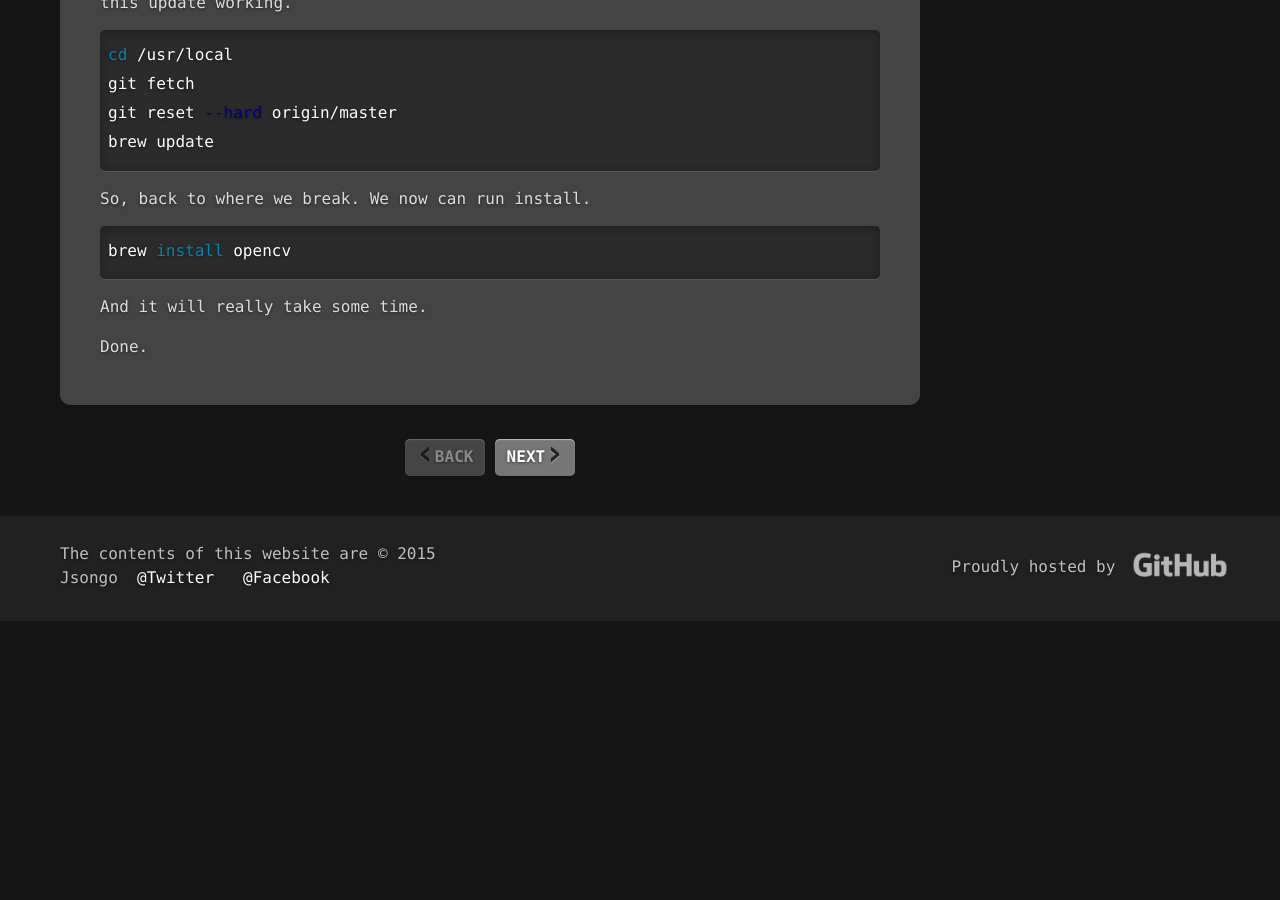
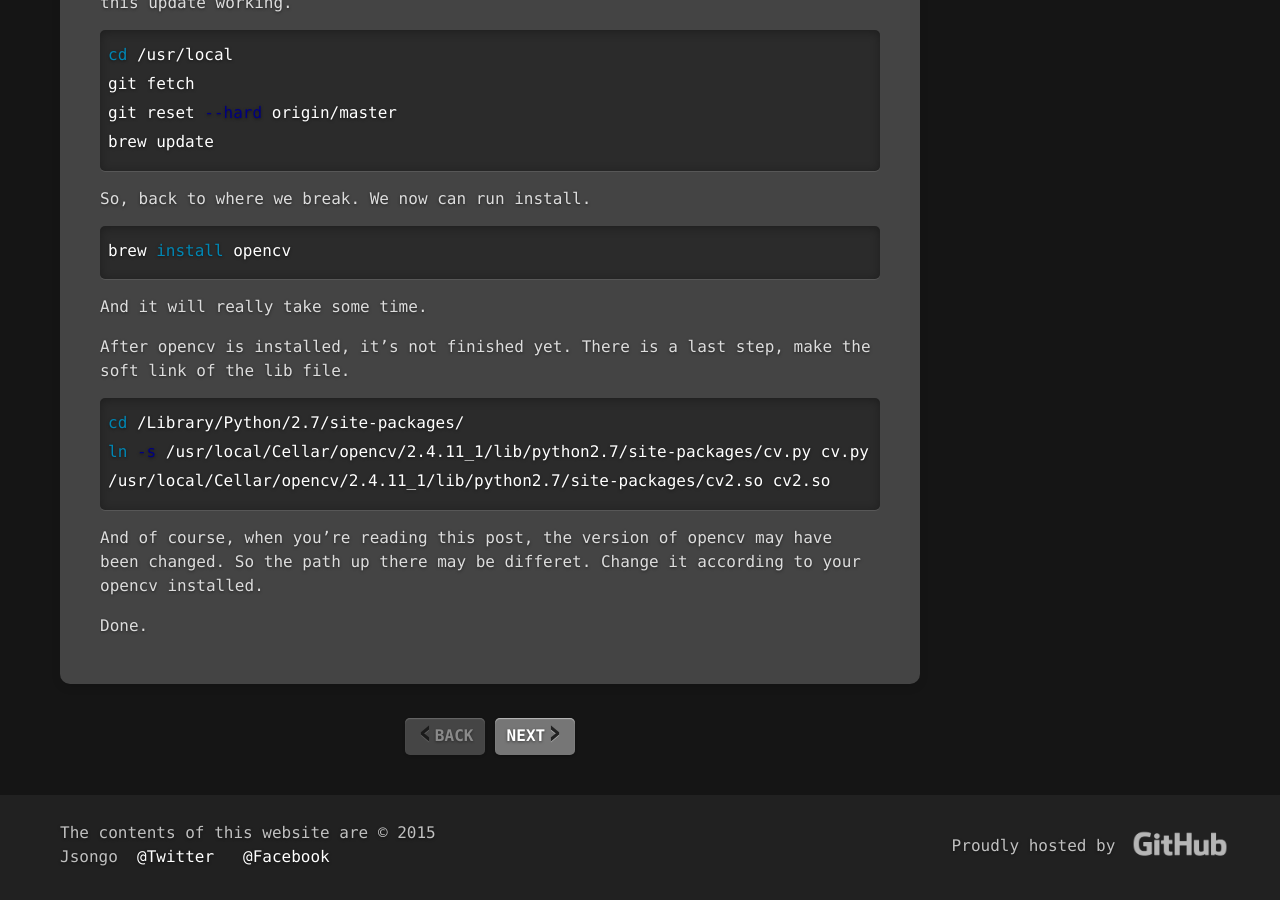
Before and after one commit to jsongo/jsongo.github.io, a Jekyll site: the page built from _posts/2015-06-16-install-python-opencv-on-macox.markdown, in a window 1280 px wide and 900 px high, scrolled down 819 px. Built offline with Jekyll 4.4.1, drawn with Linux system fonts in a browser that asks for light colours; comment, search, counter and statistics services are not loaded; before the commit the page ends 1440 px from its top, so only the background shows below that.

Commit message:
Update 2015-06-16-install-python-opencv-on-macox.markdown

```diff
--- a/_posts/2015-06-16-install-python-opencv-on-macox.markdown
+++ b/_posts/2015-06-16-install-python-opencv-on-macox.markdown
@@ -42,4 +42,12 @@ brew install opencv
 {% endhighlight %}
 And it will really take some time.
 
+After opencv is installed, it's not finished yet. There is a last step, make the soft link of the lib file.
+{% highlight bash %}
+cd /Library/Python/2.7/site-packages/
+ln -s /usr/local/Cellar/opencv/2.4.11_1/lib/python2.7/site-packages/cv.py cv.py
+/usr/local/Cellar/opencv/2.4.11_1/lib/python2.7/site-packages/cv2.so cv2.so
+{% endhighlight %}
+And of course, when you're reading this post, the version of opencv may have been changed. So the path up there may be differet. Change it according to your opencv installed.
+
 Done.
```
